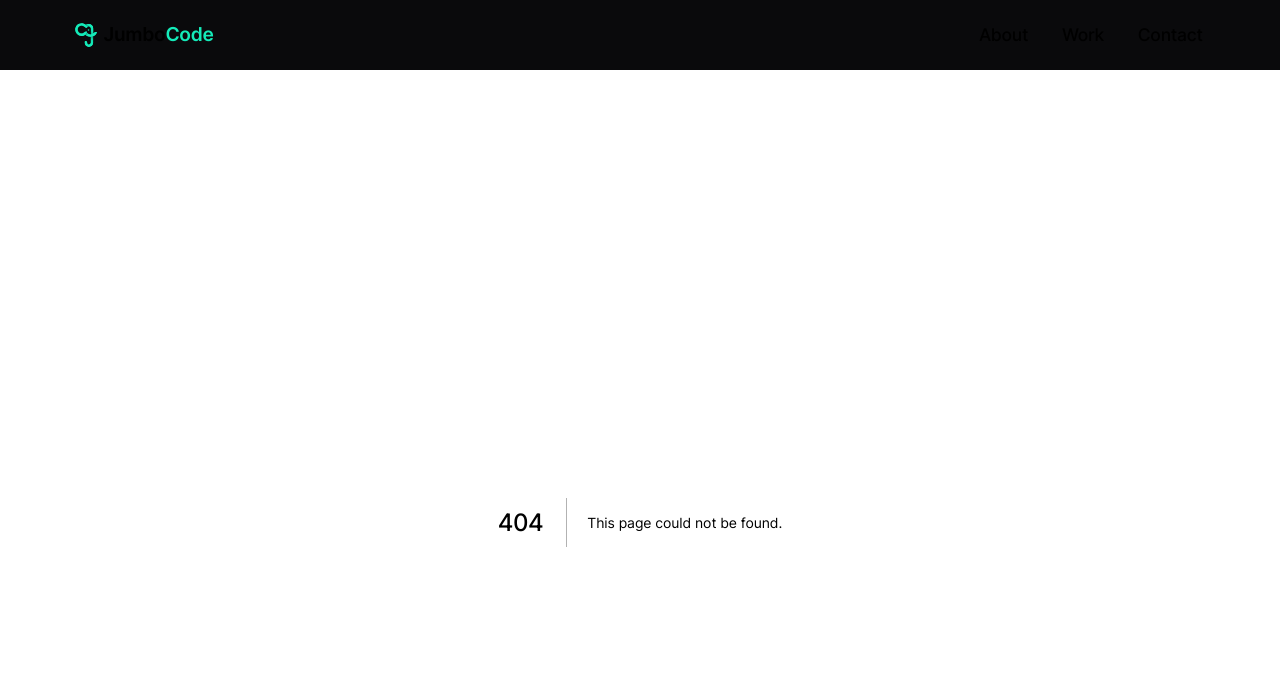
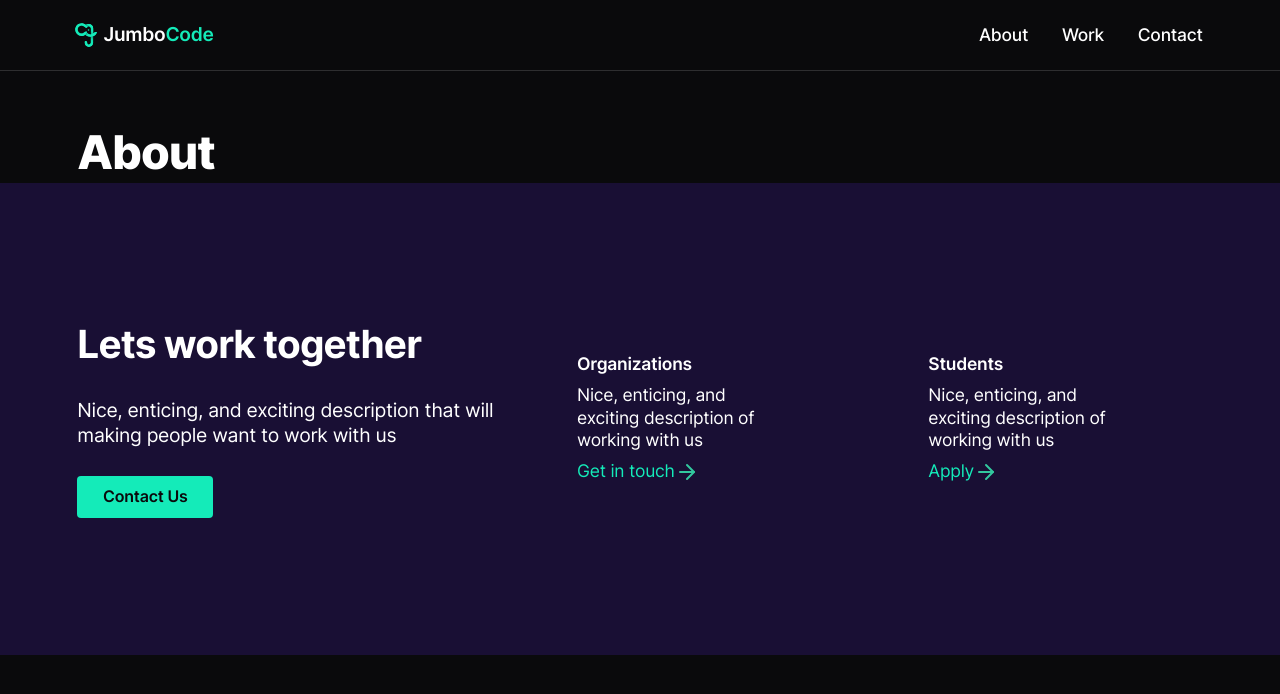
Before and after one commit to JumboCode/jumbocode.org-2023, a Next.js app: page /about in a window 1280 px wide. Before the commit this address had no page. Shown: the top 694 px of the page. Built offline with nearby package versions, Linux system fonts and the light colour scheme.

Commit message:
Add stub about page

```diff
--- /dev/null
+++ b/src/pages/about.jsx
@@ -0,0 +1,11 @@
+import React from 'react';
+import ContactUs from 'components/ContactUs';
+
+export default function AboutPage() {
+  return (
+    <div>
+      <h1>About</h1>
+      <ContactUs />
+    </div>
+  );
+}
```
